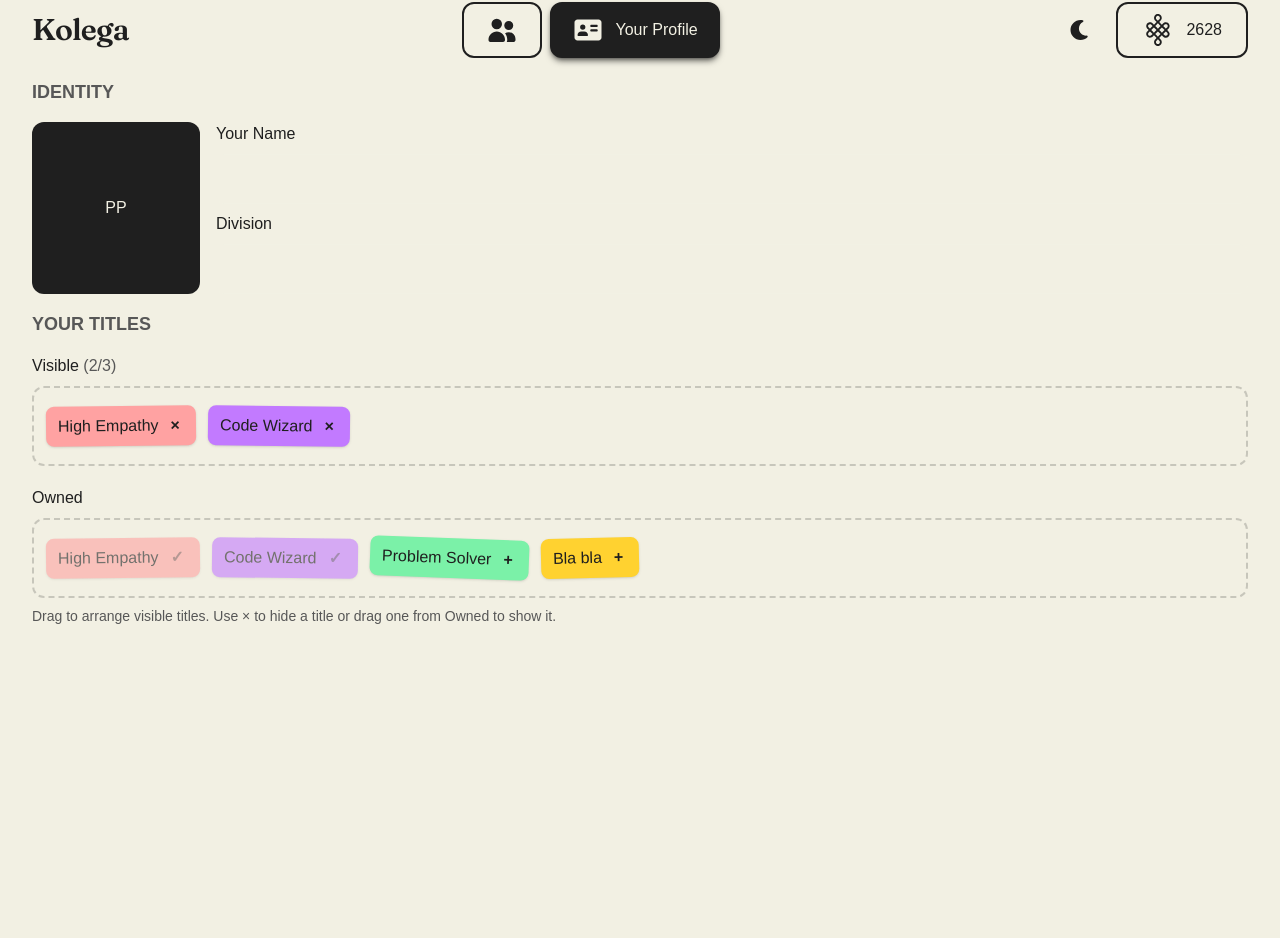
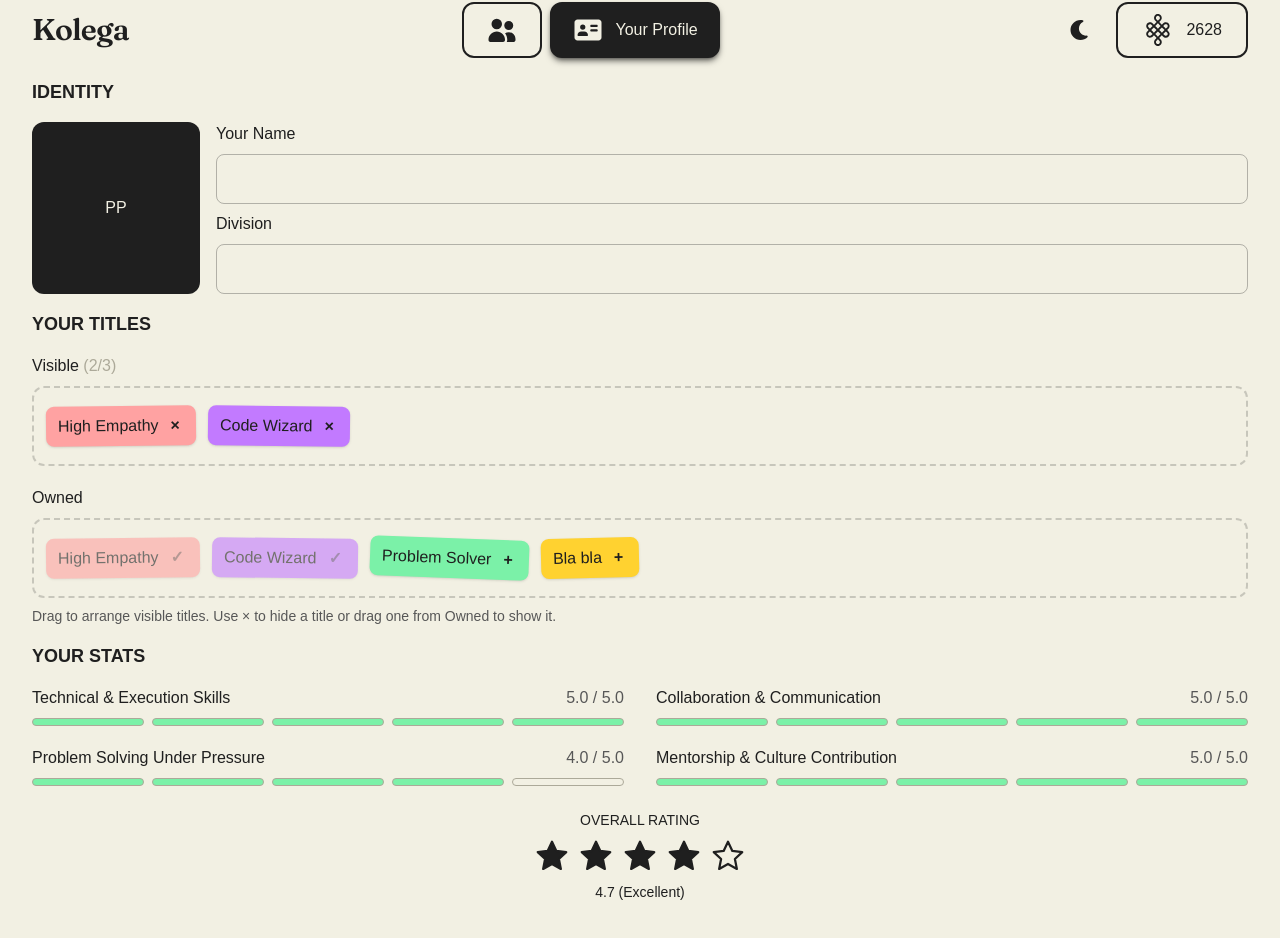
Before and after one commit to abcdavk/kolega-hub, a Next.js app: page /profile in a window 1280 px wide. Shown: the part 82-1020 px from the top of the page. Before the commit the page ends 896 px from the top, so only its background shows below. Built offline with nearby package versions, Linux system fonts and the light colour scheme; a web font is replaced by a local one.

Commit message:
feat: add your stats

```diff
--- a/package.json
+++ b/package.json
@@ -17,11 +17,13 @@
     "@fortawesome/react-fontawesome": "^3.5.0",
     "@remixicon/react": "^4.9.0",
     "@tailwindcss/postcss": "^4.3.5",
+    "clsx": "^2.1.1",
     "motion": "^14.13.0",
     "next": "16.4.3",
     "postcss": "^8.5.32",
     "react": "19.3.0",
-    "react-dom": "19.3.0"
+    "react-dom": "19.3.0",
+    "tailwind-merge": "^3.7.0"
   },
   "devDependencies": {
     "@tailwindcss/turbopack": "^4",
--- a/src/app/layout.tsx
+++ b/src/app/layout.tsx
@@ -33,7 +33,7 @@ export default function RootLayout({ children }: LayoutProps<"/">) {
       <body className="min-h-full flex flex-col transition-colors duration-1000 ease-in-out">
         <Navbar />
         <div className="flex min-h-screen flex-col bg-paper font-sans dark:bg-coal transition-colors duration-1000 ease-in-out">
-          <main className="mx-auto flex w-full max-w-7xl flex-1 flex-col px-8 py-0 md:py-16 pb-32 md:pb-0">
+          <main className="mx-auto flex w-full max-w-7xl flex-1 flex-col px-8 py-0 md:py-16 pb-32 md:pb-0np">
             {children}
           </main>
         </div>
--- a/src/app/profile/page.tsx
+++ b/src/app/profile/page.tsx
@@ -7,6 +7,25 @@ type Title = {
   id: number;
   label: string;
   color: string;
+};
+
+type Stat = {
+  id: string;
+  label: string;
+};
+
+const stats: Stat[] = [
+  { id: "technical", label: "Technical & Execution Skills" },
+  { id: "collaboration", label: "Collaboration & Communication" },
+  { id: "problemSolving", label: "Problem Solving Under Pressure" },
+  { id: "mentorship", label: "Mentorship & Culture Contribution" },
+];
+
+const ratingLabel = (rating: number) => {
+  if (rating >= 4.5) return "Excellent";
+  if (rating >= 3.5) return "Good";
+  if (rating >= 2.5) return "Average";
+  return "Needs Improvement";
 };
 
 export default function Profile() {
@@ -71,9 +90,19 @@ export default function Profile() {
     if (droppedInside(visibleDropZoneRef, info.point)) addVisibleTitle(id);
   };
 
+  const statRatings: Record<string, number> = {
+    technical: 5,
+    collaboration: 5,
+    problemSolving: 4,
+    mentorship: 5,
+  };
+
+  const overallRating =
+    Math.floor((stats.reduce((sum, stat) => sum + statRatings[stat.id], 0) / stats.length) * 10) / 10;
+
   return (
     <section>
-      <h2 className="text-coal-lighter text-lg mb-4 font-bold uppercase">Identity</h2>
+      <h2 className="text-coal dark:text-paper text-lg mb-4 font-bold uppercase">Identity</h2>
       <div className="flex gap-4">
         <div className="min-w-42 h-auto flex bg-coal text-paper dark:bg-paper dark:text-coal rounded-xl justify-center items-center">
           PP
@@ -84,21 +113,21 @@ export default function Profile() {
             type="text"
             name="name"
             id="name"
-            className="w-full border border-paper/30 rounded-lg py-3 px-3 outline-none"
+            className="w-full border border-coal/30 dark:border-paper/30 rounded-lg py-3 px-3 outline-none"
           />
           <p className="my-2">Division</p>
           <input
             type="text"
             name="name"
             id="name"
-            className="w-full border border-paper/30 rounded-lg py-3 px-3 outline-none"
+            className="w-full border border-coal/30 dark:border-paper/30 rounded-lg py-3 px-3 outline-none"
           />
         </div>
       </div>
-      <h2 className="text-coal-lighter text-lg my-4 font-bold uppercase">Your Titles</h2>
+      <h2 className="text-coal dark:text-paper text-lg my-4 font-bold uppercase">Your Titles</h2>
       <p className="mb-2 font-medium">
         Visible{" "}
-        <span className="text-coal-lighter">
+        <span className="text-paper-darker dark:text-coal-lighter">
           ({visibleTitleIds.length}/{maxVisibleTitle})
         </span>
       </p>
@@ -178,6 +207,60 @@ export default function Profile() {
         className="mt-2 min-h-5 text-sm text-coal-lighter dark:text-paper-darker">
         {titleMessage || "Drag to arrange visible titles. Use × to hide a title or drag one from Owned to show it."}
       </p>
+
+      <h2 className="text-coal dark:text-paper text-lg my-4 font-bold uppercase">Your Stats</h2>
+      <div className="grid grid-cols-1 gap-x-8 gap-y-5 md:grid-cols-2">
+        {stats.map((stat) => {
+          const rating = statRatings[stat.id];
+
+          return (
+            <div key={stat.id}>
+              <div className="mb-2 flex items-center justify-between gap-4">
+                <p>{stat.label}</p>
+                <span className="text-coal-lighter dark:text-paper-darker">{rating.toFixed(1)} / 5.0</span>
+              </div>
+              <div
+                role="img"
+                aria-label={`${stat.label}: ${rating.toFixed(1)} out of 5`}
+                className="flex gap-2">
+                {[1, 2, 3, 4, 5].map((value) => {
+                  const isActive = value <= Math.round(rating);
+
+                  return (
+                    <span
+                      key={value}
+                      className={`h-2 flex-1 rounded-full border border-paper-darker ${isActive ? "bg-green-300" : "bg-paper"}`}
+                    />
+                  );
+                })}
+              </div>
+            </div>
+          );
+        })}
+      </div>
+      <div className="mt-6 flex flex-col items-center gap-2">
+        <p className="text-sm uppercase">Overall Rating</p>
+        <div
+          className="flex gap-2"
+          role="img"
+          aria-label={`${overallRating.toFixed(1)} out of 5 stars`}>
+          {[1, 2, 3, 4, 5].map((star) => (
+            <svg
+              key={star}
+              viewBox="0 0 24 24"
+              className="h-9 w-9 text-coal dark:text-paper"
+              fill={star <= Math.floor(overallRating) ? "currentColor" : "none"}
+              stroke="currentColor"
+              strokeWidth="1.5"
+              strokeLinejoin="round">
+              <path d="M12 2.5l2.9 6.1 6.6.8-4.9 4.6 1.3 6.6L12 17.3 6.1 20.6l1.3-6.6L2.5 9.4l6.6-.8L12 2.5z" />
+            </svg>
+          ))}
+        </div>
+        <p className="text-sm">
+          {overallRating.toFixed(1)} ({ratingLabel(overallRating)})
+        </p>
+      </div>
     </section>
   );
 }
```
Also changed, not shown: 1 other file (tests, documents, lock files or other folders).
